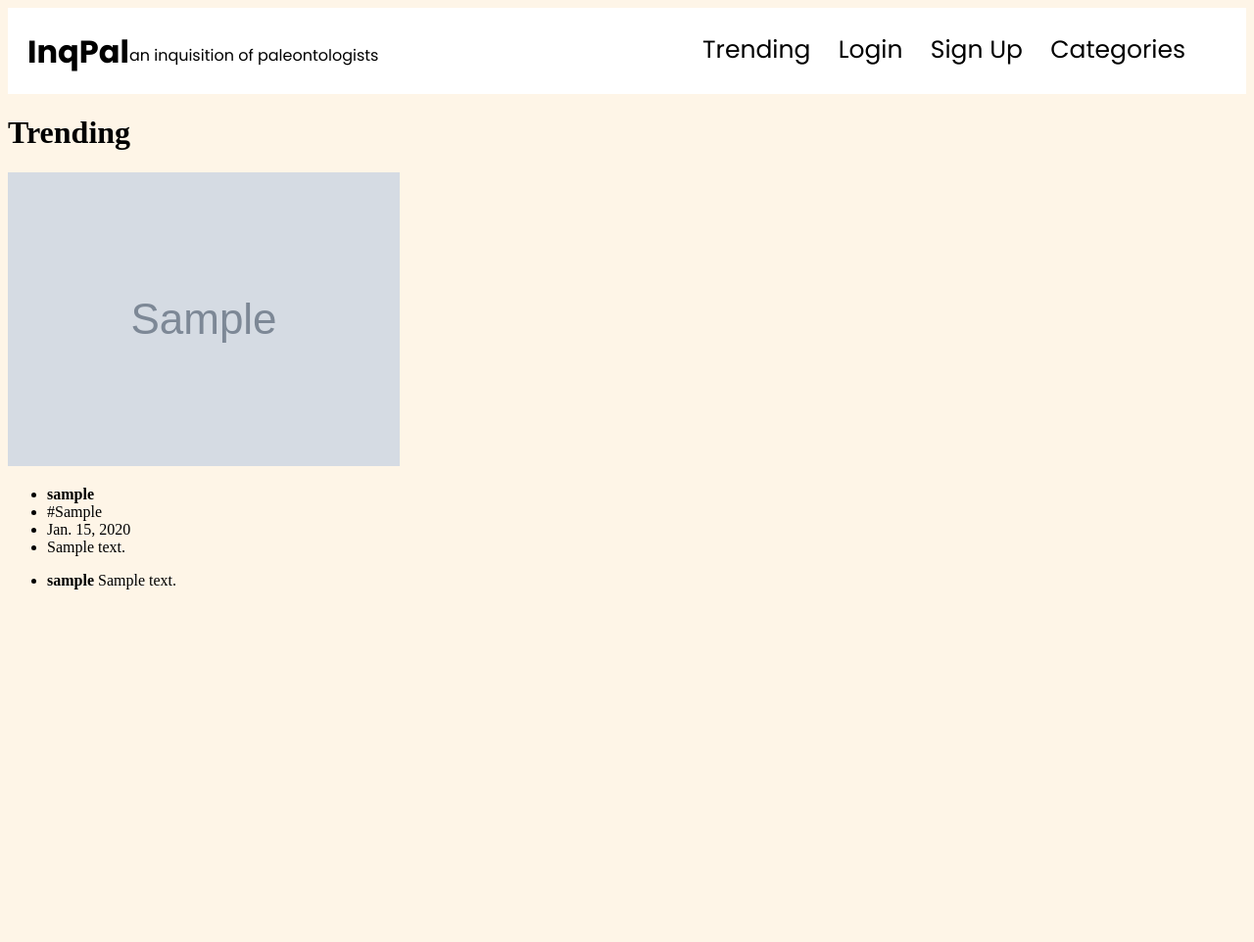
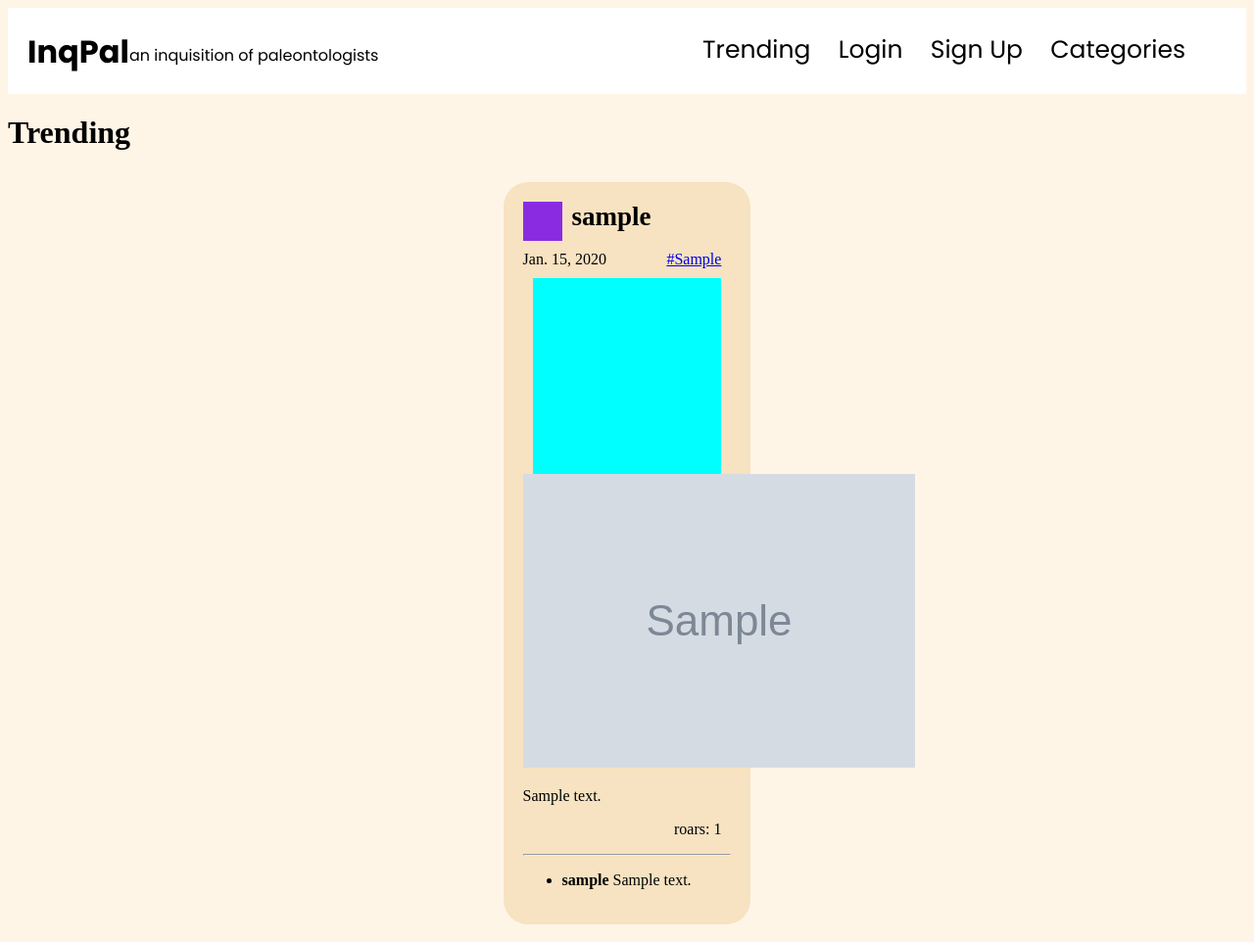
Before and after one commit to 2884069/InqPal, a Django app: page /inqpal/posts/trending/ in a window 1280 px wide. Shown: the whole page at 98% size. Before the commit the page ends 602 px from the top, so only its background shows below. Run offline with Django 3.2, Linux system fonts and the light colour scheme; tables that the repository leaves empty hold one stand-in row (values such as "Sample post"); grey boxes marked "Sample" are stand-in pictures.

Commit message:
minor CSS and fixed a bug where duplicate posts were shown due to strange interaction with order by. I am no longer using order by, it's fucking evil

```diff
--- a/inqpal/views.py
+++ b/inqpal/views.py
@@ -30,7 +30,6 @@ def handle_comment_form_post(request):
 def handle_roar_form_post(request):
     post = Post.objects.get(id=request.POST.get('post'))
     post.roars.add(request.user.account)
-    post.save()
 
 def index(request):
     return render(request, 'inqpal/base.html', context = {})
@@ -50,11 +49,13 @@ def trending(request):
     context_dict['type'] = 'Trending'
     context_dict['this_url'] = reverse('inqpal:trending')
 
-    post_list = Post.objects.order_by('-roars')[:POSTS_PER_PAGE]
+    post_list = list(Post.objects.all())
+    post_list.sort(reverse=True,key=lambda x:x.roars.count())
+    post_list = post_list[:POSTS_PER_PAGE]
     post_list = [{'post':p,'roars':p.roars.count,'comments':Comment.objects.filter(post=p).order_by('date')} for p in post_list]
 
     # if logged in, checks which posts you've already roared
-    if context_dict['logged_in']:
+    if request.user.is_authenticated:
         account = request.user.account
         for p in post_list:
             if p['post'].roars.filter(id=account.id).exists():
@@ -82,7 +83,9 @@ def pals_posts(request):
     user = request.user
     account = Account.objects.get(user=user)
 
-    post_list = Post.objects.filter(creator__in=account.friends.all()).order_by('-roars')[:POSTS_PER_PAGE]
+    post_list = list(Post.objects.filter(creator__in=account.friends.all()))
+    post_list.sort(reverse=True,key=lambda x:x.roars.count())
+    post_list = post_list[:POSTS_PER_PAGE]
     post_list = [{'post':p,'roars':p.roars.count,'comments':Comment.objects.filter(post=p).order_by('date')} for p in post_list]
 
     # Checks which posts you've already roared
@@ -111,7 +114,9 @@ def show_category(request,category_name):
     context_dict['type'] = category_name
     context_dict['this_url'] = reverse('inqpal:show_category', kwargs={'category_name':category_name})
 
-    post_list = Post.objects.filter(category=category_name).order_by('-roars')[:POSTS_PER_PAGE]
+    post_list = list(Post.objects.filter(category=category_name))
+    post_list.sort(reverse=True,key=lambda x:x.roars.count())
+    post_list = post_list[:POSTS_PER_PAGE]
     post_list = [{'post':p,'roars':p.roars.count,'comments':Comment.objects.filter(post=p).order_by('date')} for p in post_list]
 
     # if logged in, checks which posts you've already roared
--- a/static/css/display_posts.css
+++ b/static/css/display_posts.css
@@ -0,0 +1,65 @@
+* {
+    box-sizing: border-box;
+}
+
+#display_window {
+    display: flex;
+    flex-wrap: wrap;
+    justify-content: center;
+    /*background-image: ;*/
+}
+
+.post_display {
+    background-color: #f7e2c1;
+    border-radius: 25px;
+    padding: 20px;
+    margin: 10px;
+    width: 20%;
+}
+
+.fake_image {
+    background-color: aqua;
+    width: 90%;
+    height: 200px;
+    margin-left: auto;
+    margin-right: auto;
+    margin-top: 10px;
+}
+
+.post_head {
+    width:inherit;
+    height: 40px;
+    margin-bottom: 10px;
+    display:flex;
+}
+
+.post_head > h3 {
+    font-size: 27px;
+    vertical-align: center;
+    margin:0;
+}
+
+.post_head > .fake_image {
+    background-color: blueviolet;
+    width: 40px;
+    height: 40px;
+    margin-right: 10px;
+    margin-top: 0;
+    float:left;
+    flex-shrink:0;
+}
+
+.post_context > p {
+    margin: 0;
+}
+
+.post_context > a {
+    float: right;
+    margin-right: 10px;
+}
+
+.roar_section {
+    text-align: right;
+    margin-right: 10px;
+    margin-bottom: 10px;
+}
--- a/templates/inqpal/display_posts.html
+++ b/templates/inqpal/display_posts.html
@@ -2,7 +2,7 @@
 {% load staticfiles %}
 
 {% block head_block %}
-    <link rel = "stylesheet" href="{% static 'css/display_post.css' %}" />
+    <link rel="stylesheet" href="{% static 'css/display_posts.css' %}" />
 {% endblock %}
 
 {% block body_block %}
@@ -10,21 +10,28 @@
         <h1>{{type}}</h1>
     </div>
 
-    <div>
+    <div id="display_window">
         {% if posts %}
             {% for post in posts %}
                 <div class="post_display">
+                    <div class="post_head">
+                        <div class="fake_image"></div>
+                        <h3>{{post.post.creator}}</h3>
+                    </div>
+                    <div class="post_context">
+                        <a href="{% url 'inqpal:categories' %}{{post.post.category}}">#{{post.post.category}}</a>
+                        <p><time>{{post.post.date}}</time></p>
+                    </div>
+                    <div class="fake_image"></div>
                     {% if post.post.image %}
                         <img src="{{post.post.image}}">
                     {% endif %}
-                    <ul>
-                        <li><strong>{{post.post.creator}}</strong></li>
-                        <li>#{{post.post.category}}</li>
-                        <li>{{post.post.date}}</li>
-                        <li>{{post.post.text}}</li>
+                    <p>{{post.post.text}}</p>
+
+                    <div class="roar_section">
                         {% if logged_in %}
                             {% if post.roared %}
-                                <li>you roared! {{post.roars}}</li>
+                                <p>you roared! {{post.roars}}</p>
                             {% else %}
                                 <form id = 'roar_form' method="POST" action="{{this_url}}">
                                     {% csrf_token %}
@@ -32,8 +39,11 @@
                                     <input type="submit" name="submit" value="roar" required="required"> {{post.roars}}
                                 </form>
                             {% endif %}
+                        {% else %}
+                            <p>roars: {{post.roars}}</p>
                         {% endif %}
-                    </ul>
+                    </div>
+                    <hr>
                     {% if post.comments %}
                         <ul>
                             {% for comment in post.comments %}
```
